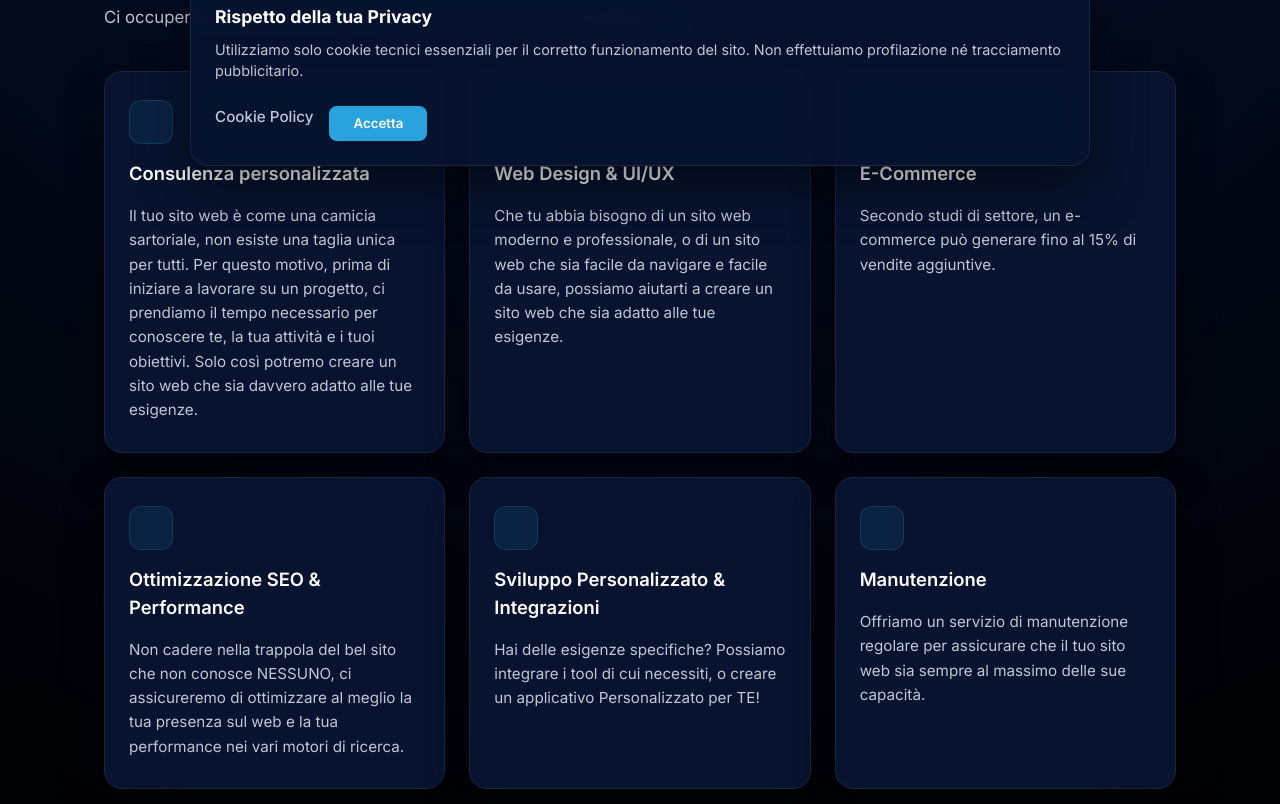
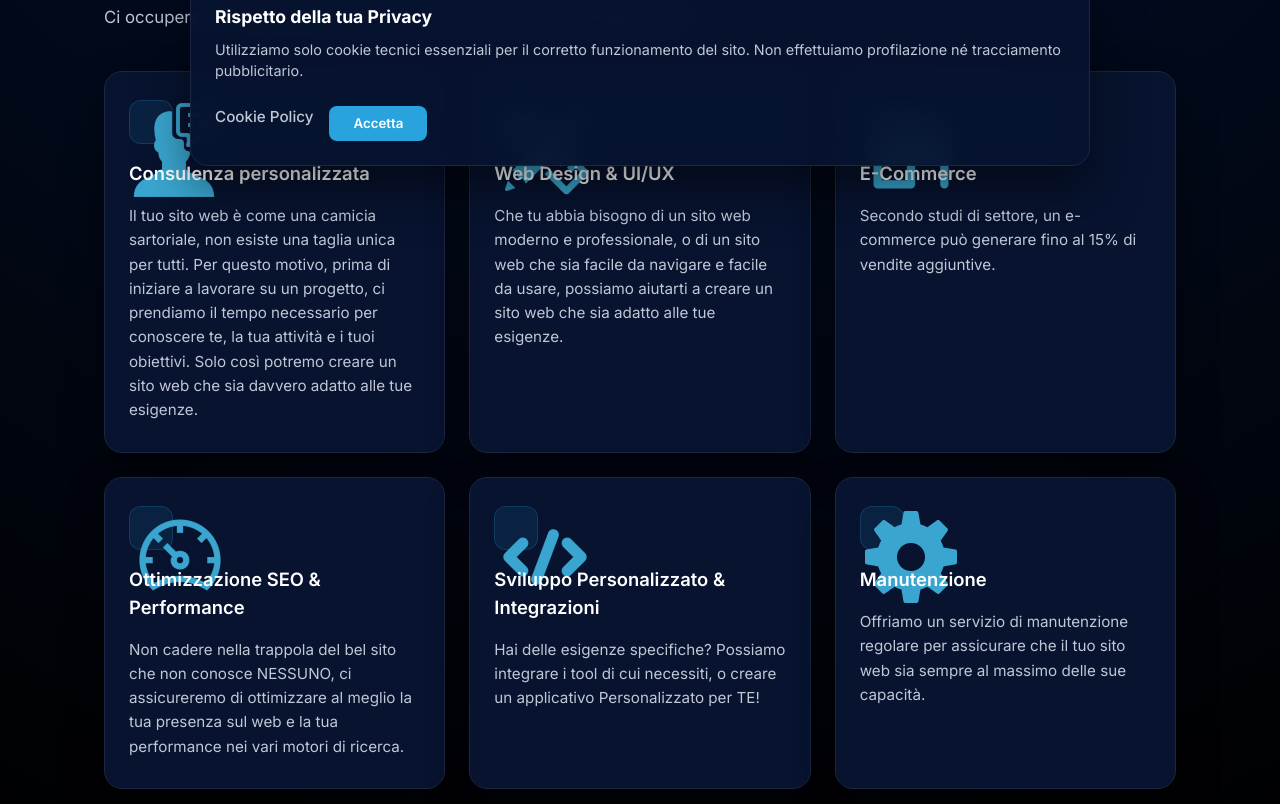
Before and after one commit to BrizioFab/Parthenoweb, a plain HTML site: page index.html in a window 1280 px wide. Shown: the part 614-1418 px from the top of the page. Drawn offline with Linux system fonts and the light colour scheme.

Commit message:
Icon Add
Aggiunte le icone a tutte le card dell'html

```diff
--- a/index.html
+++ b/index.html
@@ -7,11 +7,11 @@
     <meta name="viewport" content="width=device-width, initial-scale=1.0">
     <link rel="stylesheet" href="css/styles.css">
     <!-- Favicon standard (desktop, Android, tutti i browser) -->
-    <link rel="icon" type="image/png" sizes="32x32" href="assets/images/favicon-32x32.png">
-    <link rel="icon" type="image/png" sizes="16x16" href="assets/images/favicon-16x16.png">
+    <link rel="icon" type="image/png" sizes="32x32" href="assets/images/Favicon/favicon-32x32.png">
+    <link rel="icon" type="image/png" sizes="16x16" href="assets/images/Favicon/favicon-16x16.png">
 
     <!-- Apple Touch Icon (iPhone, iPad, Safari) -->
-    <link rel="apple-touch-icon" sizes="180x180" href="assets/images/apple-touch-icon.png">
+    <link rel="apple-touch-icon" sizes="180x180" href="assets/images/Favicon/apple-touch-icon.png">
 
     <!-- Manifest (opzionale ma consigliato per Android/Chrome) -->
     <link rel="manifest" href="site.webmanifest">
@@ -49,7 +49,7 @@
                 </div>
 
                 <div class="hero-graphic">
-                    <img src="assets/images/Logo Sfondato.webp" alt="Illustrazione Hero" class="hero-img" />
+                    <img src="assets/images/Logo Sfondato.webp" alt="Logo Parthenoweb" class="hero-img" />
                 </div>
 
             </div>
@@ -66,7 +66,8 @@
 
                 <div class="services-grid">
                     <article class="service-card">
-                        <div class="service-icon-placeholder"></div>
+                        <div class="service-icon-placeholder"><img src="assets/images/Icone Card/Icona Consulenza.png"
+                                alt="Consulenza" class="service-icon" /></div>
                         <h3>Consulenza personalizzata</h3>
                         <p>
                             Il tuo sito web è come una camicia sartoriale, non esiste una taglia unica per tutti.
@@ -77,7 +78,8 @@
                     </article>
 
                     <article class="service-card">
-                        <div class="service-icon-placeholder"></div>
+                        <div class="service-icon-placeholder"><img src="assets/images/Icone Card/Icona Web Design.png"
+                                alt="Web Design" class="service-icon" /></div>
                         <h3>Web Design &amp; UI/UX</h3>
                         <p>
                             Che tu abbia bisogno di un sito web moderno e professionale, o di un sito web che sia facile
@@ -87,7 +89,8 @@
                     </article>
 
                     <article class="service-card">
-                        <div class="service-icon-placeholder"></div>
+                        <div class="service-icon-placeholder"><img src="assets/images/Icone Card/Icona E-Commerce.png"
+                                alt="E-Commerce" class="service-icon" /></div>
                         <h3>E-Commerce</h3>
                         <p>
                             Secondo studi di settore, un e-commerce può generare fino al 15% di vendite aggiuntive.
@@ -95,7 +98,9 @@
                     </article>
 
                     <article class="service-card">
-                        <div class="service-icon-placeholder"></div>
+                        <div class="service-icon-placeholder"><img
+                                src="assets/images/Icone Card/Icona Ottimizzazione.png" alt="SEO"
+                                class="service-icon" /></div>
                         <h3>Ottimizzazione SEO &amp; Performance</h3>
                         <p>
                             Non cadere nella trappola del bel sito che non conosce NESSUNO, ci assicureremo di
@@ -105,7 +110,9 @@
                     </article>
 
                     <article class="service-card">
-                        <div class="service-icon-placeholder"></div>
+                        <div class="service-icon-placeholder"><img
+                                src="assets/images/Icone Card/Icona Sviluppo Personalizzato.png" alt="Sviluppo"
+                                class="service-icon" /></div>
                         <h3>Sviluppo Personalizzato &amp; Integrazioni</h3>
                         <p>
                             Hai delle esigenze specifiche? Possiamo integrare i tool di cui necessiti, o creare un
@@ -114,7 +121,8 @@
                     </article>
 
                     <article class="service-card">
-                        <div class="service-icon-placeholder"></div>
+                        <div class="service-icon-placeholder"><img src="assets/images/Icone Card/Icona Manutenzione.png"
+                                alt="Manutenzione" class="service-icon" /></div>
                         <h3>Manutenzione</h3>
                         <p>
                             Offriamo un servizio di manutenzione regolare per assicurare che il tuo sito web sia sempre
```
Also changed, not shown: assets/images/Favicon/android-chrome-192x192.png (renamed from assets/images/android-chrome-192x192.png), assets/images/Favicon/android-chrome-512x512.png (renamed from assets/images/android-chrome-512x512.png), assets/images/Favicon/apple-touch-icon.png (renamed from assets/images/apple-touch-icon.png), assets/images/Favicon/favicon-16x16.png (renamed from assets/images/favicon-16x16.png), assets/images/Favicon/favicon-32x32.png (renamed from assets/images/favicon-32x32.png), assets/images/Favicon/favicon.ico (renamed from assets/images/favicon.ico), assets/images/Icone Card/Icona Consulenza.png (added), assets/images/Icone Card/Icona Manutenzione.png (added), assets/images/Icone Card/Icona Ottimizzazione.png (added), assets/images/Icone Card/Icona Sviluppo Personalizzato.png (added), assets/images/Icone Card/Icona e-commerce.png (added), assets/images/Icone Card/Icona web design.png (added).
